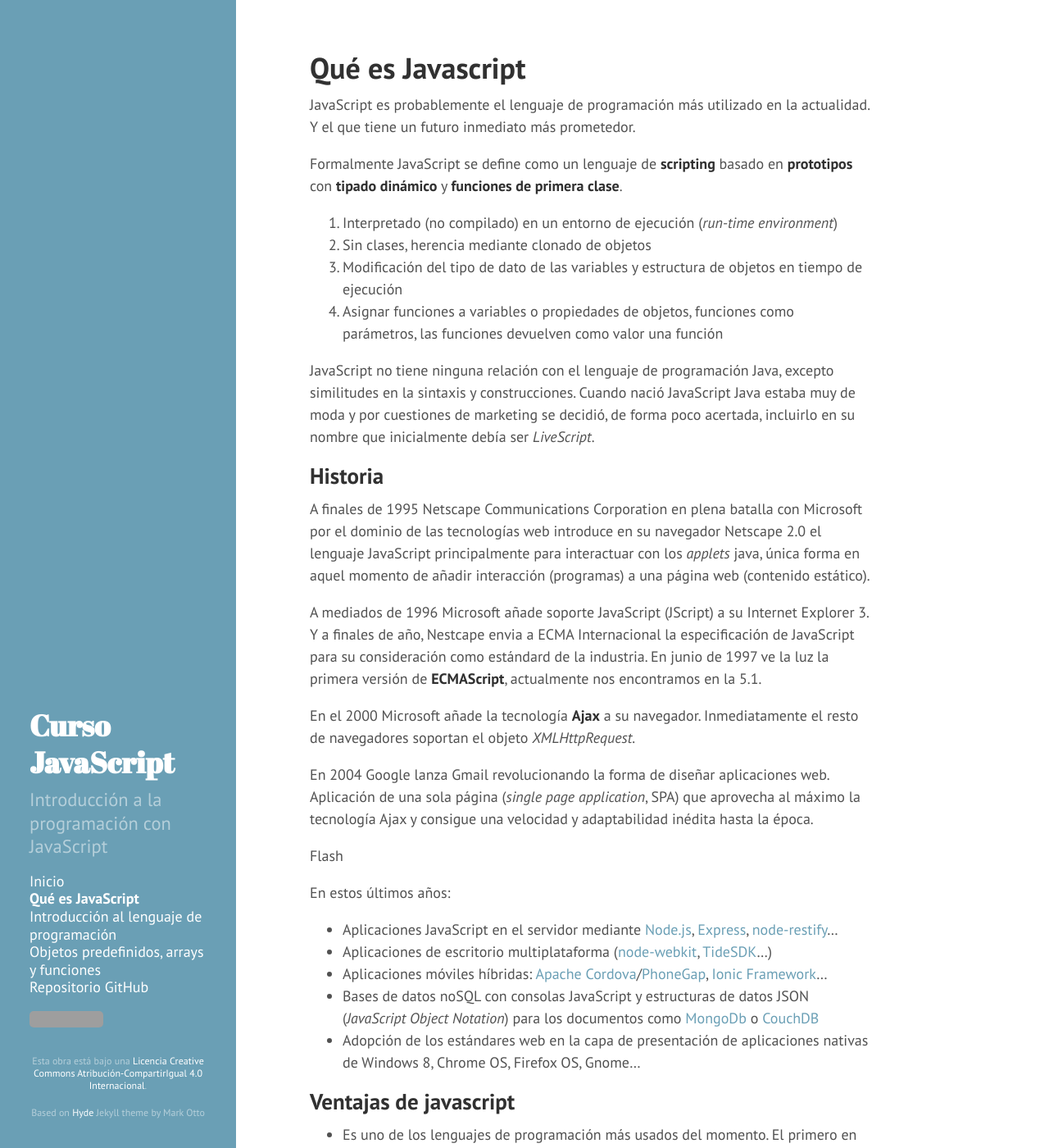
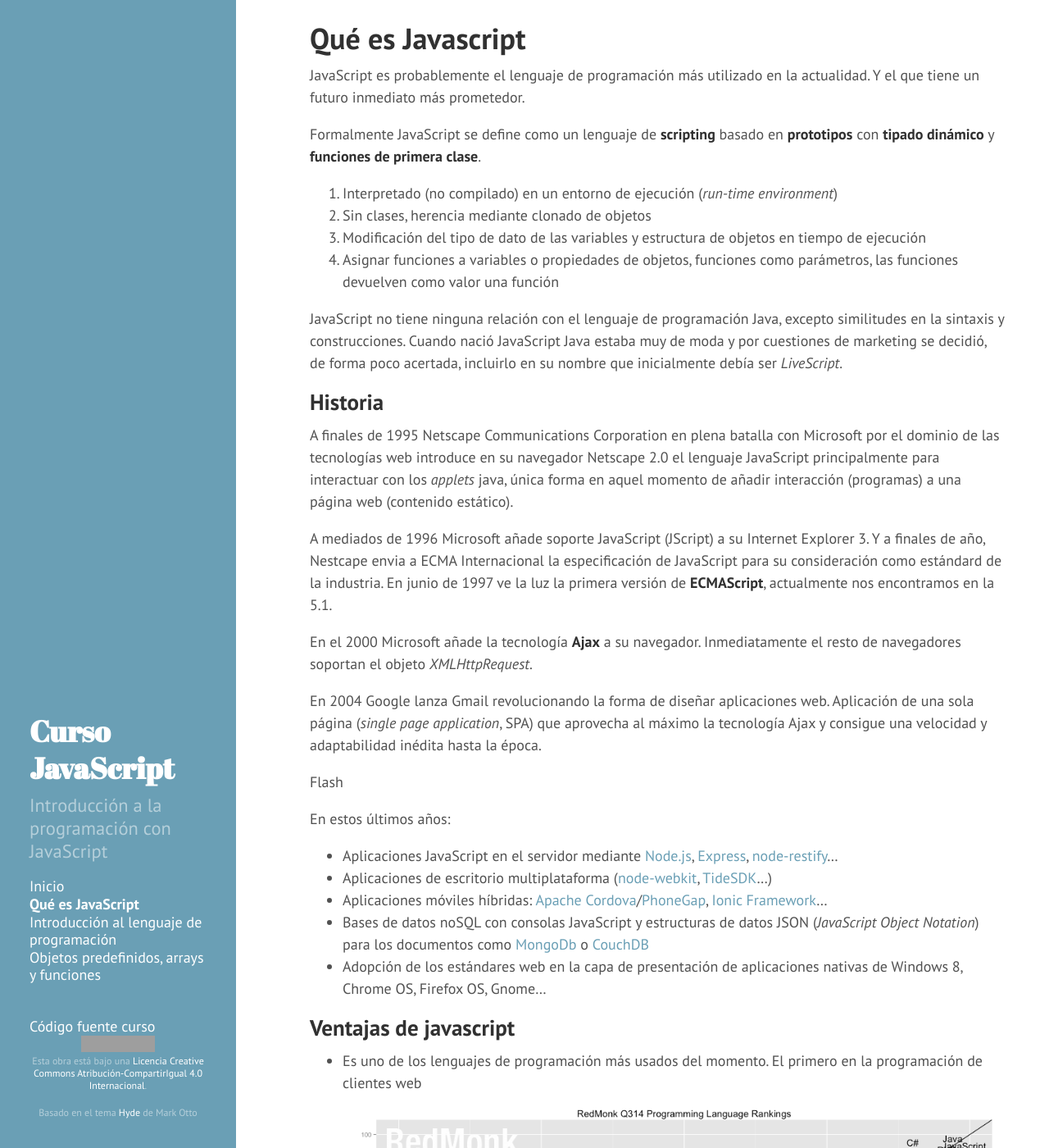
Before and after one commit to xguaita/curso-javascript, a Jekyll site: the page built from modulo0/index.md, in a window 1280 px wide and 1400 px high. Shown: the whole window at 82% size. Built offline with Jekyll 4.4.1, drawn with Linux system fonts in a browser that asks for light colours; Markdown is read by kramdown in place of the engine named in the settings; grey boxes are pictures that could not be loaded.

Commit message:
Cambios diseño theme 2

```diff
--- a/_includes/sidebar.html
+++ b/_includes/sidebar.html
@@ -10,13 +10,15 @@
     </div>
 
     <nav class="sidebar-nav">
-      <a class="sidebar-nav-item{% if page.title == " Inicio " %} active{% endif %}" href="{{ site.baseurl }}">Inicio</a>
+      <a class="sidebar-nav-item{% if page.title == 'Inicio' %} active{% endif %}" href="{{ site.baseurl }}">Inicio</a>
       {% for modulo in site.data.modulos %}
       <a class="sidebar-nav-item{% if page.folder == modulo.folder %} active{% endif %}" href="{{ site.baseurl }}{{ modulo.folder }}">{{ modulo.titulo }}</a>
       {% endfor %}
+    </nav>
 
-      <a class="sidebar-nav-item" href="{{ site.github.repo }}">Repositorio GitHub</a>
-    </nav>
+    <br />
+    <a href="{{ site.github.repo }}" target="_blank">Código fuente curso</a>
+    <br />
 
     <div class="sidebar-credits">
       <p>
@@ -24,7 +26,7 @@
           <img alt="Licencia Creative Commons" style="border-width:0" src="https://i.creativecommons.org/l/by-sa/4.0/88x31.png" />
         </a>
         <br />Esta obra está bajo una <a rel="license" href="http://creativecommons.org/licenses/by-sa/4.0/">Licencia Creative Commons Atribución-CompartirIgual 4.0 Internacional</a>.</p>
-      <p>Based on <a href="https://github.com/poole/hyde" target="_blank">Hyde</a> Jekyll theme by Mark Otto</p>
+      <p>Basado en el tema <a href="https://github.com/poole/hyde" target="_blank">Hyde</a> de Mark Otto</p>
     </div>
   </div>
 </div>
--- a/modulo0/index.md
+++ b/modulo0/index.md
@@ -28,7 +28,7 @@ Flash
 
 En estos últimos años:
 
-  + Aplicaciones JavaScript en el servidor mediante [Node.js](http://nodejs.org/), [Express](http://expressjs.com/), [node-restify](http://mcavage.me/node-restify/)...
+  + Aplicaciones JavaScript en el servidor mediante [Node.js](http://nodejs.org/){:target="_blank"}, [Express](http://expressjs.com/), [node-restify](http://mcavage.me/node-restify/)...
   + Aplicaciones de escritorio multiplataforma ([node-webkit](https://github.com/rogerwang/node-webkit), [TideSDK](http://www.tidesdk.org/)...)
   + Aplicaciones móviles híbridas: [Apache Cordova](http://cordova.apache.org/)/[PhoneGap](http://phonegap.com/), [Ionic Framework](http://ionicframework.com/)...
   + Bases de datos noSQL con consolas JavaScript y estructuras de datos JSON (_JavaScript Object Notation_) para los documentos como [MongoDb](http://www.mongodb.org/) o [CouchDB](http://couchdb.apache.org/)
--- a/public/css/hyde.css
+++ b/public/css/hyde.css
@@ -55,7 +55,7 @@ html {
 
 .sidebar {
   text-align: center;
-  padding: 2rem 1rem;
+  padding: 1rem;
   color: rgba(255,255,255,.5);
   background-color: #202020;
   line-height: 1.25;
@@ -88,6 +88,13 @@ html {
 .sidebar-credits {
   font-size: 12px;
   text-align: center;
+}
+
+/* Credits section */
+.sidebar-credits img {
+  display: inline;
+  margin: 0;
+  border-radius: 0px;
 }
 
 /* Sidebar nav */
@@ -129,7 +136,7 @@ a.sidebar-nav-item:focus {
  */
 
 .content {
-  padding-top:    2rem;
+/*  padding-top:    2rem;*/
   padding-bottom: 2rem;
 }
 
@@ -143,6 +150,7 @@ a.sidebar-nav-item:focus {
 
 @media (min-width: 64em) {
   .content {
+    max-width: 60rem;
     margin-left: 20rem;
     margin-right: 2rem;
   }
```
